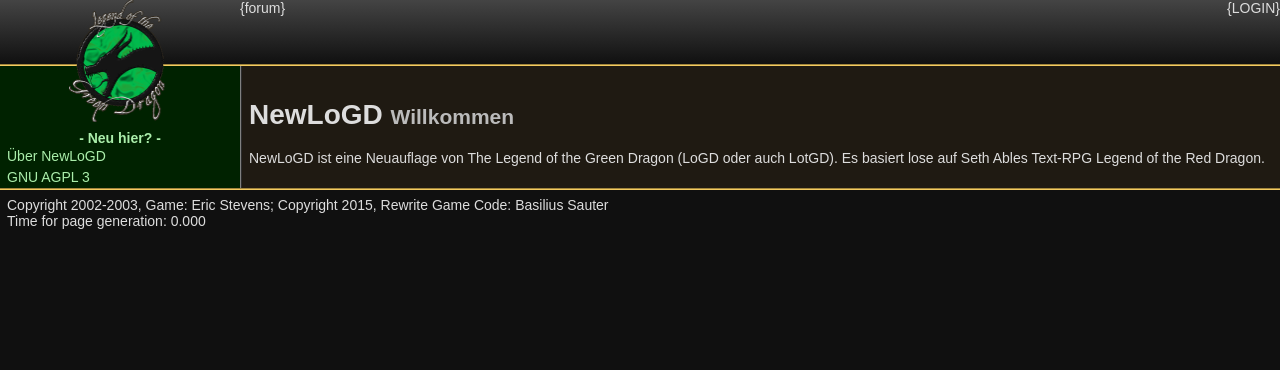
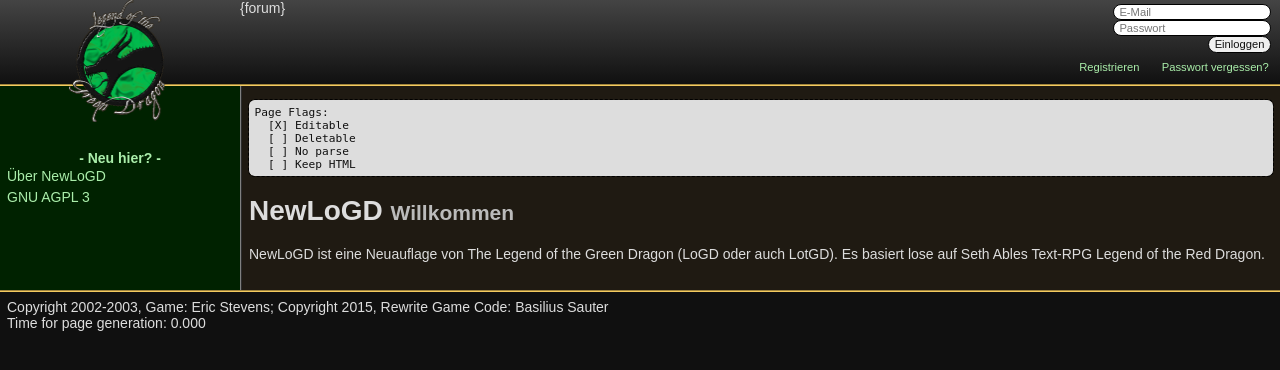
Before and after one commit to Vassyli/NewLoGD, a PHP site: page /main.php in a window 1280 px wide. Shown: the top 370 px of the page. Run offline with PHP 8.4, Linux system fonts and the light colour scheme; data comes from the database, SQL or seed files in the repository; both versions use the stored data as it was after the commit; data that the repository does not hold is empty.

Commit message:
Error 404 Page and added 2 new Page-Flags
A new page-Class Error404 was added which implements the
\navigation\api, \navigation\errorapi and \modelitem interfaces in order
to emulate an existing page. The View will send an Error-Code upon
creation.

Additionally, 2 new Page-Flags were introduced into \navigation\api:
FLAG_KEEP_HTML, which disables HTMLSpecialchars, and FLAG_NO_PARSE,
which disables the basic Parser class.

```diff
--- a/common.php
+++ b/common.php
@@ -6,13 +6,21 @@ define("LOGD_SCRIPT_START", microtime(true));
 // development config
 define("LOGD_SHOW_DEBUG", true);
 
+if(LOGD_SHOW_DEBUG) {
+	error_reporting(E_ALL);
+}
+
+// some php configuration
+define("LOGD_ENCODING", "utf-8");
+
 // get important environment variables
 define("LOGD_PATH_ABS", dirname(__FILE__));
 define("LOGD_URI_ABS", dirname($_SERVER['PHP_SELF']));
 
 // general configuration
 define("LOGD_COPYRIGHT", "Copyright 2002-2003, Game: Eric Stevens; Copyright 2015, Rewrite Game Code: Basilius Sauter");
-define("LOGD_SESSIONNAME", "newlogd_".array_pop(explode("/", LOGD_URI_ABS)));
+$a = explode("/", LOGD_URI_ABS);
+define("LOGD_SESSIONNAME", "newlogd_".array_pop($a));
 
 // general path configuration
 define("LOGD_EXT", ".php");
--- a/lib/page/api.php
+++ b/lib/page/api.php
@@ -3,12 +3,25 @@
 namespace page;
 
 interface api {
+	const FLAG_IS_EDITABLE  = 0b000000001;
+	const FLAG_IS_DELETABLE = 0b000000010;
+	const FLAG_NO_PARSE     = 0b000010000;
+	const FLAG_KEEP_HTML    = 0b000100000;
+
 	//public function __construct($model, $row);
 	public function set_arguments($args);
 	public function execute();
 
 	public function get_title();
 	public function get_subtitle();
+	public function get_action();
 	public function get_content();
 	public function get_navigation();
+
+	public function get_flags();
+	public function is_editable();
+	public function is_deletable();
+	public function use_parser();
+	public function keep_html();
+
 }
--- a/lib/page/base.php
+++ b/lib/page/base.php
@@ -5,8 +5,6 @@ namespace page;
 use \Navigation;
 
 abstract class Base implements api, \Basicmodelitem {
-	const IS_EDITABLE  = 0b000000001;
-	const IS_DELETABLE = 0b000000010;
 
 	private $model;
 
@@ -16,18 +14,28 @@ abstract class Base implements api, \Basicmodelitem {
 	protected $title = "";
 	protected $subtitle = "";
 	protected $content = "";
+	protected $flags = 0;
 
 	protected $arguments = array();
 
 	public function __construct($model, $row) {
 		$this->model = $model;
 
-		$this->id = $row['id'];
+		$this->id = (int)$row['id'];
 		$this->type = $row['type'];
 		$this->action = $row['action'];
 		$this->title = $row['title'];
 		$this->subtitle = $row['subtitle'];
 		$this->content = $row['content'];
+		$this->flags = (int)$row['flags'];
+
+		printf(
+			"Page Flags:\n  [%s] Editable\n  [%s] Deletable\n  [%s] No parse\n  [%s] Keep HTML",
+			($this->is_editable()?"X":" "),
+			($this->is_deletable()?"X":" "),
+			($this->use_parser()?" ":"X"),
+			($this->keep_html()?"X":" ")
+		);
 	}
 
 	public function set_arguments($args) {
@@ -39,6 +47,12 @@ abstract class Base implements api, \Basicmodelitem {
 	public function get_action() { return $this->action; }
 	public function get_title() { return $this->title; }
 	public function get_subtitle() { return $this->subtitle; }
+	public function get_flags() { return $this->flags; }
+
+	public function is_editable() { return ($this->flags & self::FLAG_IS_EDITABLE ? true : false); }
+	public function is_deletable() { return ($this->flags & self::FLAG_IS_DELETABLE ? true : false); }
+	public function use_parser() { return ($this->flags & self::FLAG_NO_PARSE ? false : true); }
+	public function keep_html() { return ($this->flags & self::FLAG_KEEP_HTML ? true : false); }
 
 	public function get_navigation() {
 		$container = new Navigation\Container();
--- a/lib/pages.php
+++ b/lib/pages.php
@@ -20,6 +20,8 @@ class Pages implements Submodel {
 
 			if($row === false) {
 				// Page not found
+				$page = new \Page\Error404($this->model, $action);
+				$this->set_lazy($page);
 			}
 			else {
 				$classname = sprintf("\Page\%s", filter_var($row["type"], FILTER_CALLBACK, array("options" => "filter_nonalpha")));
--- /dev/null
+++ b/lib/parser.php
@@ -0,0 +1,12 @@
+<?php
+
+class Parser {
+	public function __construct() {
+	}
+
+	public function parse($text) {
+		$text = str_replace("\r\n", "\n", $text);
+		$text = "<p>".str_replace("\n\n", "</p>\n<p>", $text)."</p>";
+		return $text;
+	}
+}
--- a/lib/template.php
+++ b/lib/template.php
@@ -8,9 +8,12 @@ class Template {
 
 	protected $parts = array();
 
+	protected $parser = NULL;
+
 	public function __construct($templatename) {
 		$this->tpl_name = $templatename;
 		$this->tpl_dir = LOGD_TEMPLATE.$templatename."/";
+		$this->parser = new Parser();
 	}
 
 	public function set_page(\Page\api $page) {
@@ -39,6 +42,20 @@ class Template {
 
 	public function get_navigation() {
 		return $this->parts['navigation'];
+	}
+
+	public function get_parsed_content() {
+		$content = $this->parts['PAGE']->get_content();
+
+		if($this->parts['PAGE']->keep_html() === false) {
+			$content = HTMLSpecialchars($content, ENT_HTML5, LOGD_ENCODING);
+		}
+
+		if($this->parts['PAGE']->use_parser() === true) {
+			$content = $this->parser->parse($content);
+		}
+
+		return $content;
 	}
 
 	public function get_copyright() {
--- a/lib/view.php
+++ b/lib/view.php
@@ -26,6 +26,10 @@ class View {
 		$buffer = $template->output();
 
 		// Send a few headers
+		if($page instanceof errorapi) {
+			http_response_code($page->get_errorcode());
+		}
+
 		header("Content-type: text/html; charset=utf-8");
 
 		print $buffer;
--- a/template/default/css/default.css
+++ b/template/default/css/default.css
@@ -1,6 +1,10 @@
 /**
  *	Default Typography
  */
+html {
+	overflow-y: scroll;
+}
+
 body {
 	color: #DDDDDD;
 	background-color: #101010;
@@ -24,13 +28,31 @@ a {
 
 a:hover { text-decoration: underline; }
 
+input:not([type="submit"]) {
+	border: 1px solid black;
+	padding: 0.2em 0.5em;
+	color: #101010;
+	background-color: #FFFFFF;
+}
+
+input[type="submit"], button {
+	border: 1px solid black;
+	padding: 0.2em 0.5em;
+	color: #101010;
+}
+
+.sr-only {
+	display: none;
+}
+
 /**
  *	Block-Groups
  */
 
 #row-top {
 	padding-left: 18.75%;
-	height: 64px;
+	max-height: 6em;
+	min-height: 6em;
 
 	background: -webkit-linear-gradient(#444444, #101010); /* For Safari 5.1 to 6.0 */
 	background: -o-linear-gradient(#444444, #101010); /* For Opera 11.1 to 12.0 */
@@ -55,10 +77,26 @@ a:hover { text-decoration: underline; }
 	float: left;
 }
 
-#charstats {
+#charstats, #loginform {
+	font-size: 0.8em;
 	text-align: right;
 }
 
+#loginform label  {	display: block;}
+#loginform fieldset {border: none; }
+
+#loginform input, #loginform button {
+	border-radius: 0.75em;
+	padding: 0.1em 0.5em;
+}
+
+#loginform a {
+	display: block;
+	float: right;
+
+	padding: 0em 1em;
+	color: #AAEEAA;
+}
 
 #row-main {
 	display: flex;
@@ -116,6 +154,7 @@ a:hover { text-decoration: underline; }
 	color: #101010;
 	background-color: #DDDDDD;
 
+	font-size: 0.8em;
 	font-family: monospace;
 	white-space: pre;
 }
--- a/template/default/template.php
+++ b/template/default/template.php
@@ -17,7 +17,19 @@
 			<div id="row-top">
 				<div id="logo-container"><img id="logo" src="<?=$this->get_template_uribasepath("ressource/logindragon.png") ?>" /></div>
 				<nav id="main-nav"><div class="main-nav-item">{forum}</div></nav>
-				<div id="charstats">{LOGIN}</div>
+				<?php if(true): ?>
+				<div id="loginform"><form action="<?=$this->get_gameuri("login") ?>" method="post">
+					<fieldset>
+						<label><span class="sr-only">E-Mail</span><input placeholder="E-Mail" type="email" /></label>
+						<label><span class="sr-only">E-Mail</span><input placeholder="Passwort" type="password" /></label>
+						<label><button type="submit">Einloggen</button></label>
+					</fieldset>
+					<a href="<?=$this->get_gameuri("pw_forgotten") ?>">Passwort vergessen?</a>
+					<a href="<?=$this->get_gameuri("register") ?>">Registrieren</a>
+				</form></div>
+				<?php else: ?>
+				<div id="charstats">{CHARSTATS}</div>
+				<?php endif; ?>
 			</div>
 
 			<div id="row-main">
@@ -52,7 +64,7 @@
 						?> <small><?=$this->get_page()->get_subtitle()?></small><?php
 					endif; ?></h1>
 
-					<?=$this->get_page()->get_content() ?>
+					<?=$this->get_parsed_content() ?>
 				</div>
 			</div>
 
```
Also changed, not shown: database.sql (+16 -10 lines), lib/page/error404.php (added, +49 -0 lines), lib/page/errorapi.php (added, +9 -0 lines).
